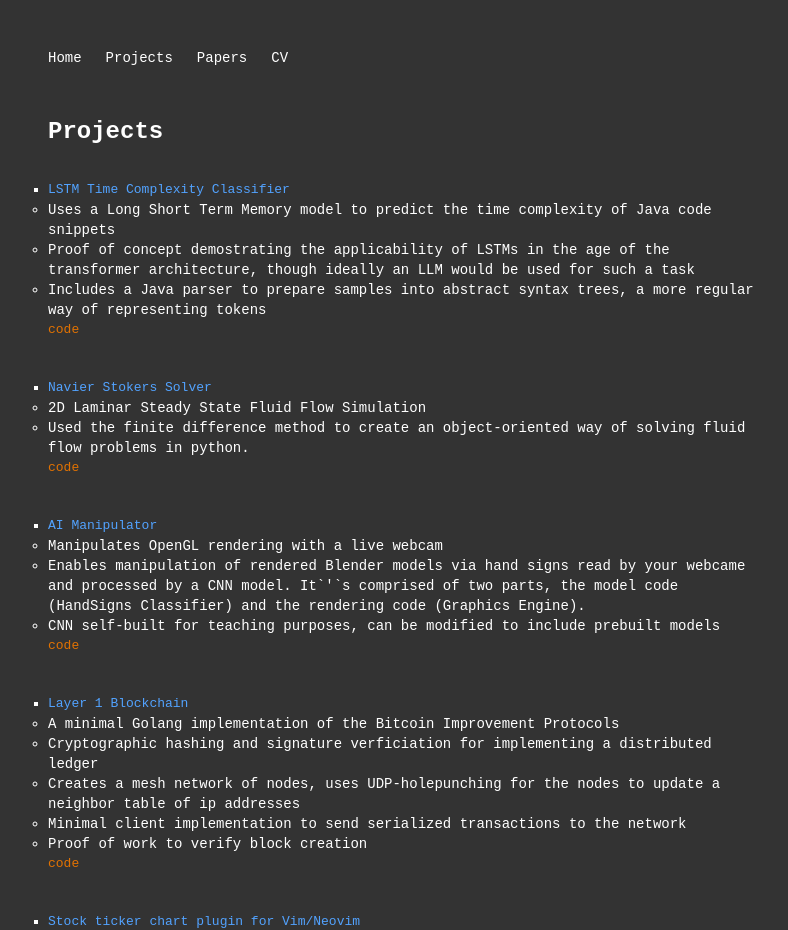
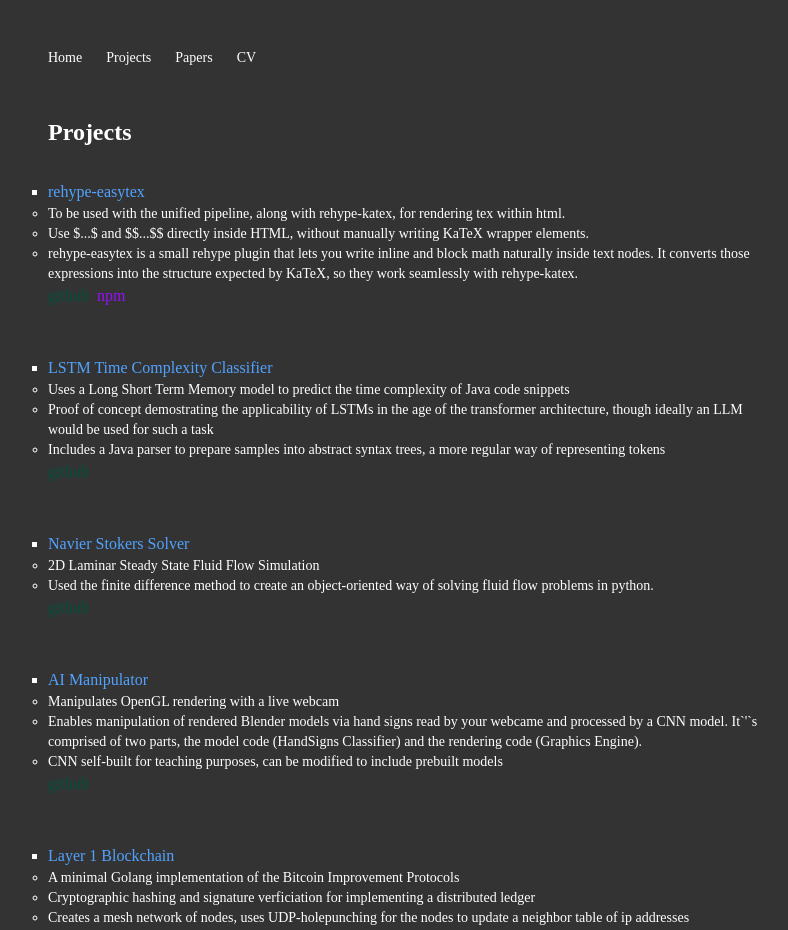
Before and after one commit to cl0udsw1tch/portfolio, a Next.js app: page /projects in a window 1280 px wide. Shown: the top 930 px of the page, without its empty margins (232-1020 px from the left). Built offline with nearby package versions, Linux system fonts and the light colour scheme.

Commit message:
added tensors route

```diff
--- a/app/globals.css
+++ b/app/globals.css
@@ -22,7 +22,7 @@
 body {
     background: var(--background);
     color: var(--foreground);
-    font-family: monospace;
+    font-family: "Proxima Nova";
     font-size: 20;
     font-weight: 400;
     font-size: 16;
--- a/app/layout.tsx
+++ b/app/layout.tsx
@@ -1,4 +1,4 @@
-
+import "@dannymichel/proxima-nova";
 import "./globals.css";
 import Navbar from "../components/navbar";
 
--- a/app/papers/page.tsx
+++ b/app/papers/page.tsx
@@ -12,6 +12,7 @@ const Paper = (props: { name: string, date: string, blog_route: string }) => {
 }
 
 const papers = [
+    { name: "Tensors", date: "April 7 2026", blog_route: "tensors" },
     { name: "Backpropogation with Tensors", date: "March 1 2026", blog_route: "tensor-backprop" },
     { name: "A Steady State Incompressible Fluid Flow Solver using the SIMPLE method", date: "February 1 2025", blog_route: 'fluid-flow-solver' }
 ]
--- a/app/projects/page.tsx
+++ b/app/projects/page.tsx
@@ -3,6 +3,27 @@ export default function Projects() {
         <div className="space-y-8">
             <h1 className="text-2xl font-semibold">Projects</h1>
             <ul style={{ listStyleType: 'square' }}>
+                <li>
+                    <h2 className="text-blue-400 ont-medium">rehype-easytex</h2>
+                    <ul className="text-sm" style={{ listStyleType: 'circle' }}>
+                        <li>
+                            To be used with the unified pipeline, along with rehype-katex, for rendering tex within html.
+                        </li>
+                        <li>
+
+                            Use $...$ and $$...$$ directly inside HTML, without manually writing KaTeX wrapper elements.
+
+                        </li>
+                        <li> rehype-easytex is a small rehype plugin that lets you write inline and block math naturally inside text nodes. It converts those expressions into the structure expected by KaTeX, so they work seamlessly with rehype-katex. </li>
+                    </ul>
+                    <a className="text-emerald-900" href='https://github.com/cl0udsw1tch/rehype-easytex' target='_blank' rel='noreferrer noopener'>
+                        github
+                    </a>
+                    <a className="text-purple-600 mx-2" href='https://www.npmjs.com/package/rehype-easytex' target='_blank' rel='noreferrer noopener'>
+                        npm                    </a>
+
+                </li>
+                <br /><br />
                 <li>
                     <h2 className="text-blue-400 ont-medium">LSTM Time Complexity Classifier</h2>
                     <ul className="text-sm" style={{ listStyleType: 'circle' }}>
@@ -11,8 +32,8 @@ export default function Projects() {
                         <li> Proof of concept demostrating the applicability of LSTMs in the age of the transformer architecture, though ideally an LLM would be used for such a task </li>
                         <li>Includes a Java parser to prepare samples into abstract syntax trees, a more regular way of representing tokens</li>
                     </ul>
-                    <a className="text-amber-600" href='https://github.com/cl0udsw1tch/AI-TCP' target='_blank' rel='noreferrer noopener'>
-                        code
+                    <a className="text-emerald-900" href='https://github.com/cl0udsw1tch/AI-TCP' target='_blank' rel='noreferrer noopener'>
+                        github
                     </a>
                 </li>
                 <br /><br />
@@ -26,8 +47,8 @@ export default function Projects() {
                             in python.
                         </li>
                     </ul>
-                    <a className="text-amber-600" href='https://github.com/cl0udsw1tch/NavierStokesSolver' target='_blank' rel='noreferrer noopener'>
-                        code
+                    <a className="text-emerald-900" href='https://github.com/cl0udsw1tch/NavierStokesSolver' target='_blank' rel='noreferrer noopener'>
+                        github
                     </a>
 
                 </li>
@@ -42,8 +63,8 @@ export default function Projects() {
                             Enables manipulation of rendered Blender models via hand signs read by your webcame and processed by a CNN model. It`&apos;`s comprised of two parts, the model code (HandSigns Classifier) and the rendering code (Graphics Engine). </li>
                         <li>CNN self-built for teaching purposes, can be modified to include prebuilt models </li>
                     </ul>
-                    <a className="text-amber-600" href='https://github.com/cl0udsw1tch/aim' target='_blank' rel='noreferrer noopener'>
-                        code
+                    <a className="text-emerald-900" href='https://github.com/cl0udsw1tch/aim' target='_blank' rel='noreferrer noopener'>
+                        github
                     </a>
 
                 </li>
@@ -58,8 +79,8 @@ export default function Projects() {
                         <li>Minimal client implementation to send serialized transactions to the network</li>
                         <li>Proof of work to verify block creation</li>
                     </ul>
-                    <a className="text-amber-600" href='https://github.com/cl0udsw1tch/blockchain' target='_blank' rel='noreferrer noopener'>
-                        code
+                    <a className="text-emerald-900" href='https://github.com/cl0udsw1tch/blockchain' target='_blank' rel='noreferrer noopener'>
+                        github
                     </a>
 
                 </li>
@@ -71,8 +92,8 @@ export default function Projects() {
                         <li>Implemented stream and iterator functionality to handle incoming stock data from a spawned child process</li>
                         <li>Asynchronous data retrieval so the user may use the editor with its single-threaded environment while the plugin runs</li>
                     </ul>
-                    <a className="text-amber-600" href='https://github.com/cl0udsw1tch/vim-ticker' target='_blank' rel='noreferrer noopener'>
-                        code
+                    <a className="text-emerald-900" href='https://github.com/cl0udsw1tch/vim-ticker' target='_blank' rel='noreferrer noopener'>
+                        github
                     </a>
 
                 </li>
--- a/package.json
+++ b/package.json
@@ -9,6 +9,7 @@
         "lint": "eslint"
     },
     "dependencies": {
+        "@dannymichel/proxima-nova": "^4.5.2",
         "next": "16.1.6",
         "react": "19.2.3"
     },
```
Also changed, not shown: 1 other file (tests, documents, lock files or other folders).
